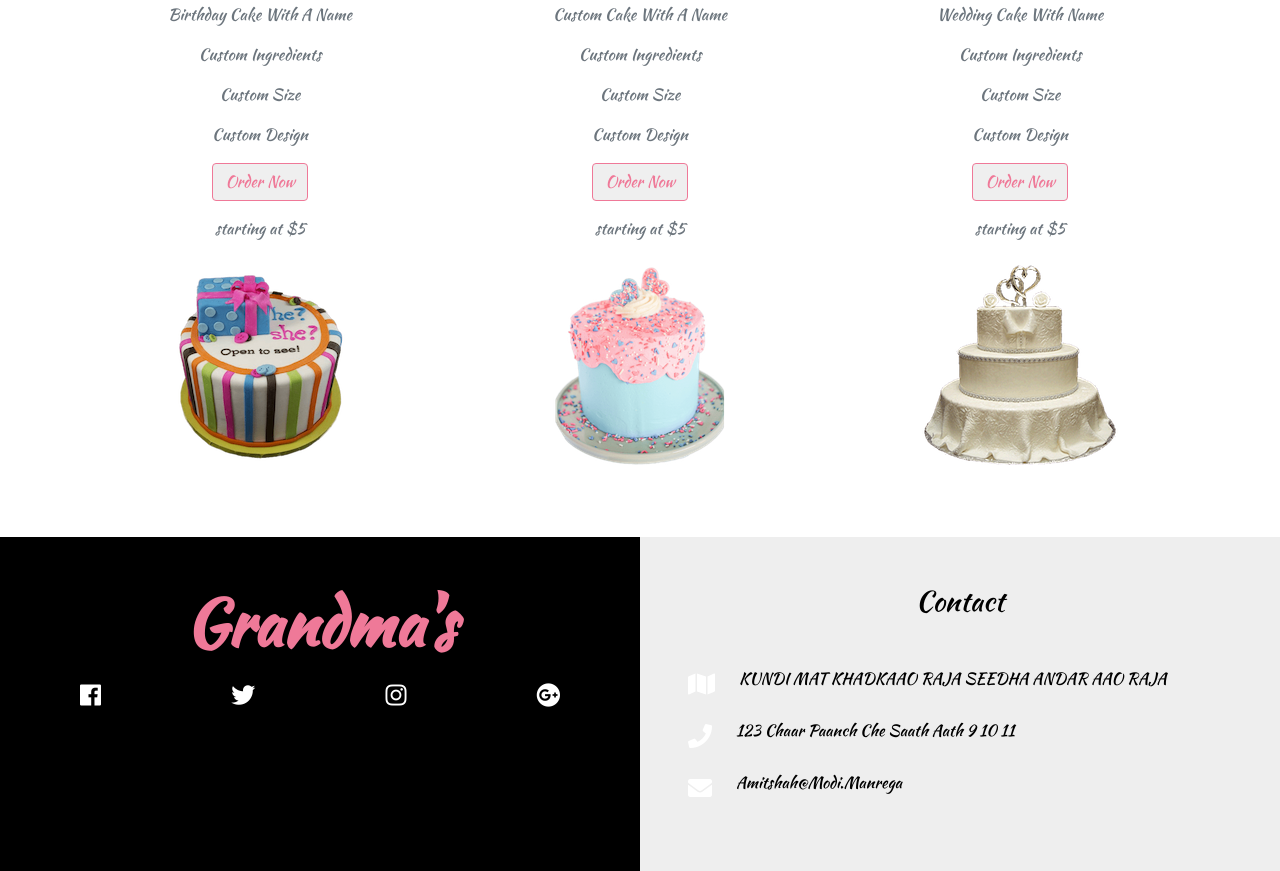
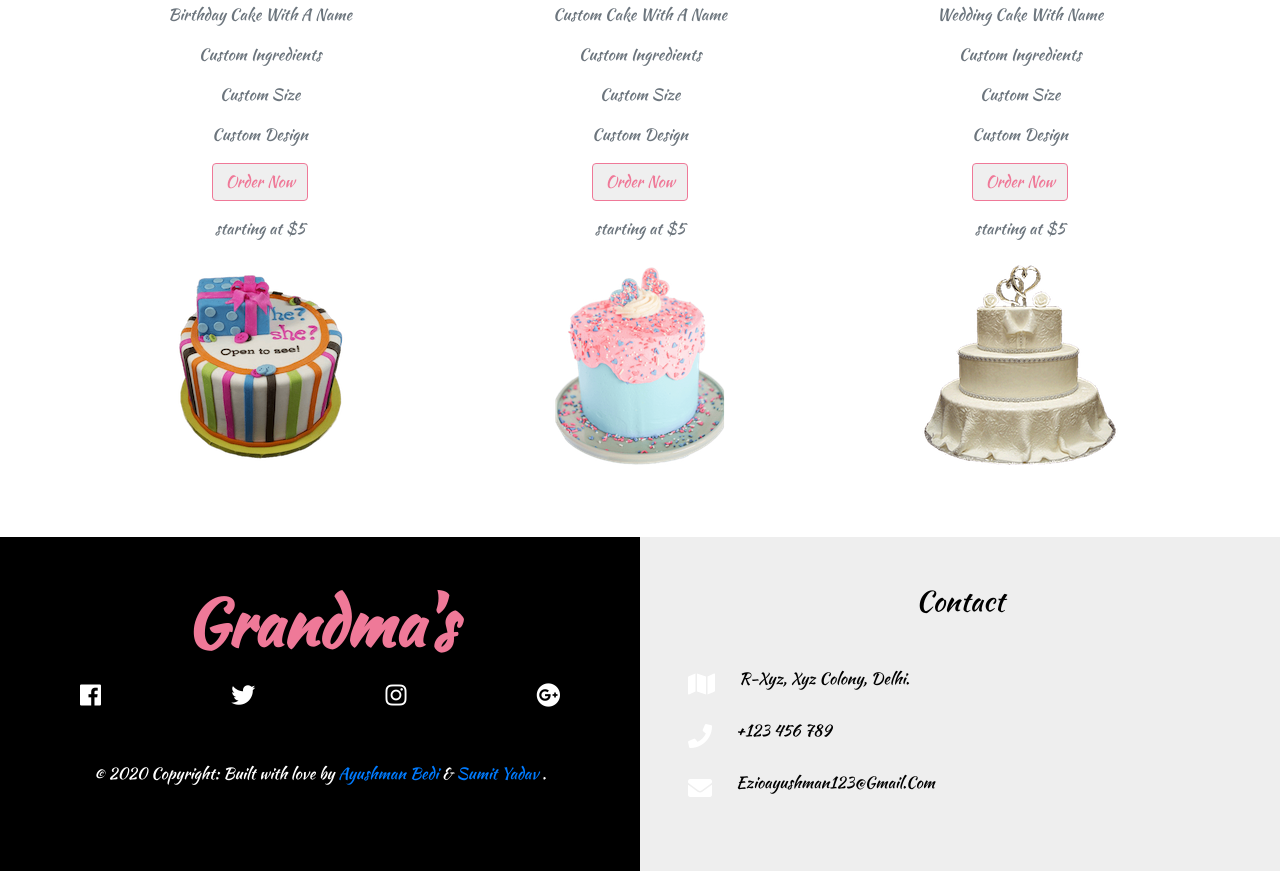
Before and after one commit to ayushmanbedi/Grandma-s-Bakery, a plain HTML site: page index.html in a window 1280 px wide. Shown: the part 3816-4687 px from the top of the page. Drawn offline with Linux system fonts and the light colour scheme.

Commit message:
Credits added

```diff
--- a/css/style.css
+++ b/css/style.css
@@ -216,3 +216,6 @@ body {
 .cart-item-price {
   font-size: 0.8rem;
 }
+.credit {
+  color: white;
+}
--- a/index.html
+++ b/index.html
@@ -818,6 +818,11 @@
                   <i class="fab fa-google-plus"></i>
                 </a>
         </div>
+        <div class="col-md-auto mt-5 d-flex credit justify-content-around flex-wrap">
+          <p class="credit text-center">
+            <span class="">© 2020 Copyright: Built with love by <a href="https://www.linkedin.com/in/ayushman-bedi-18b7341b9/">Ayushman Bedi</a> & <a href="https://www.linkedin.com/in/sumit-yadav-b15a17194/">Sumit Yadav</a> .</span>
+          </p>
+        </div>
       </div>
       <div class="col-md-6 footer-contact text-center text-capitalize p-5">
         <h3 class="mb-5">contact</h3>
@@ -825,19 +830,19 @@
           <span class="mr-4 footer-icon">
             <i class="fas fa-map"></i>
           </span>
-          <span>KUNDI MAT KHADKAAO RAJA SEEDHA ANDAR AAO RAJA</span>
+          <span>R-xyz, xyz colony, Delhi.</span>
         </p>
         <p class="d-flex flex-wrap">
             <span class="mr-4 footer-icon">
               <i class="fas fa-phone"></i>
             </span>
-            <span>123 chaar paanch che saath aath 9 10 11</span>
+            <span>+123 456 789</span>
           </p>
           <p class="d-flex flex-wrap">
               <span class="mr-4 footer-icon">
                 <i class="fas fa-envelope"></i>
               </span>
-              <span>amitshah@modi.manrega</span>
+              <span>ezioayushman123@gmail.com</span>
             </p>
             </div>
 
```
